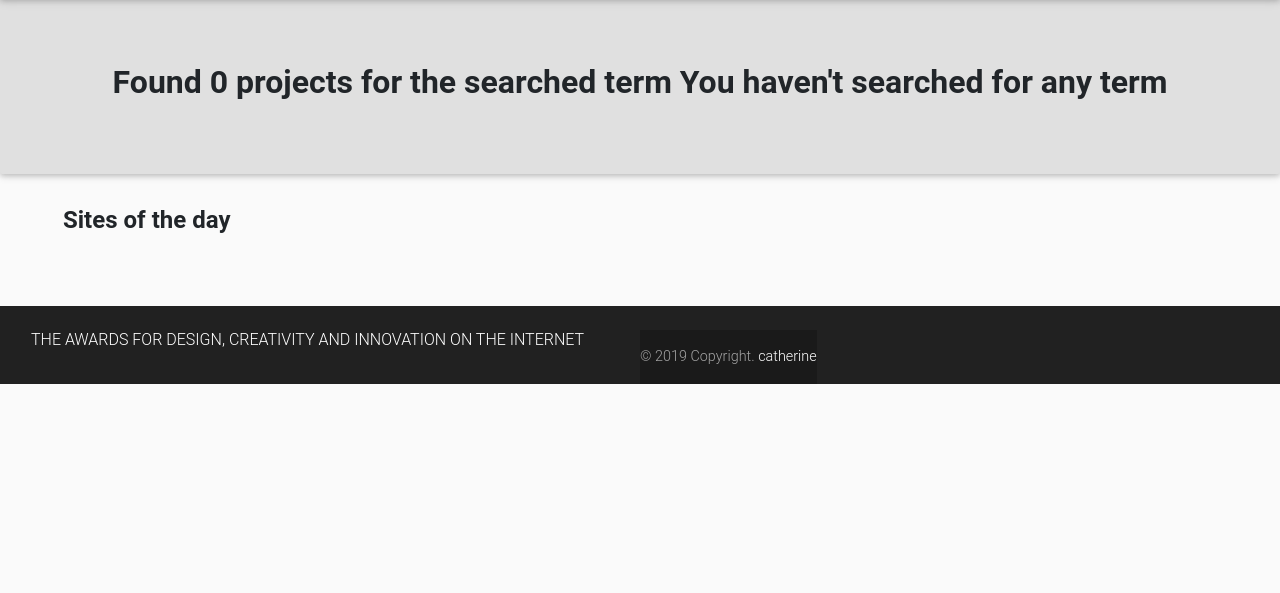
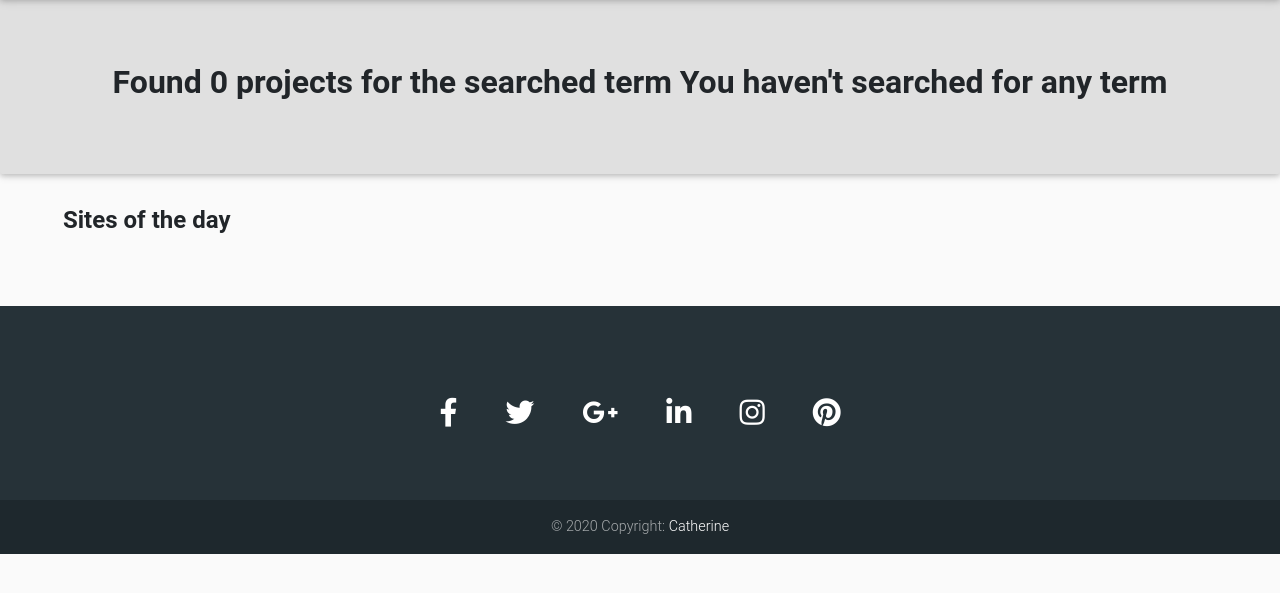
Before and after one commit to catherine244/Reddit, a Django app: page /search/ in a window 1280 px wide. Shown: the part 79-672 px from the top of the page. Run offline with Django 3.2, Linux system fonts and the light colour scheme; the visitor is signed in with stand-in values (Sample User, id 1); some libraries are stand-ins or nearby versions.

Commit message:
added footer

```diff
--- a/awwards/templates/index.html
+++ b/awwards/templates/index.html
@@ -21,10 +21,7 @@
                       <!-- Divider -->
                       <hr class="hr-light">
                       <p class="font-weight-bold white-text">The awards of design, creativity and innovation on the internet</p>
-                      <!-- <a href="/accounts/login"><button type="button" class="btn btn-outline-white">Login<i class="fa fa-book ml-2"></i></button>
-                      </a>
-                      <a href="accounts/register"><button type="button" class="btn btn-outline-white">Sign Up<i class="fa fa-book ml-2"></i></button>
-                      </a> -->
+
                   </div>
 
               </div>
--- a/awwards/templates/layout.html
+++ b/awwards/templates/layout.html
@@ -10,7 +10,7 @@
 <link rel="icon" type="image/png" sizes="16x16" href="/static/favicon-16x16.png">
 
   {% if title %}
-  <title>Awwards - {{title}}</title>
+  <title>Awwards {{title}}</title>
   {% else %}
     <title> Awwards </title>
   {% endif %}
@@ -67,28 +67,55 @@
     {% endblock %}
     <div class="mb-4 pb-4"></div>
    <!-- Footer -->
-<footer class="page-footer font-small bg-dark mt-4 pt-4">
+<footer class="page-footer font-small special-color-dark pt-4">
 
-      <!-- Footer Links -->
-  <div class="container-fluid text-center text-md-left">
+  <!-- Footer Elements -->
+  <div class="container">
 
-      <!-- Grid row -->
+    <!-- Grid row-->
     <div class="row">
 
       <!-- Grid column -->
-        <div class="col-md-6 mt-md-0 mt-3">
+      <div class="col-md-12 py-5">
+        <div class="mb-5 flex-center">
 
-          <!-- Content -->
-          <h6 class="text-uppercase pl-2 ml-2">The awards for design, creativity and innovation on the Internet</h6>
-
+          <!-- Facebook -->
+          <a class="fb-ic">
+            <i class="fab fa-facebook-f fa-lg white-text mr-md-5 mr-3 fa-2x"> </i>
+          </a>
+          <!-- Twitter -->
+          <a class="tw-ic">
+            <i class="fab fa-twitter fa-lg white-text mr-md-5 mr-3 fa-2x"> </i>
+          </a>
+          <!-- Google +-->
+          <a class="gplus-ic">
+            <i class="fab fa-google-plus-g fa-lg white-text mr-md-5 mr-3 fa-2x"> </i>
+          </a>
+          <!--Linkedin -->
+          <a class="li-ic">
+            <i class="fab fa-linkedin-in fa-lg white-text mr-md-5 mr-3 fa-2x"> </i>
+          </a>
+          <!--Instagram-->
+          <a class="ins-ic">
+            <i class="fab fa-instagram fa-lg white-text mr-md-5 mr-3 fa-2x"> </i>
+          </a>
+          <!--Pinterest-->
+          <a class="pin-ic">
+            <i class="fab fa-pinterest fa-lg white-text fa-2x"> </i>
+          </a>
+        </div>
+      </div>
+      <!-- Grid column -->
 
     </div>
+    <!-- Grid row-->
 
-    <!-- Footer Links -->
+  </div>
+  <!-- Footer Elements -->
 
   <!-- Copyright -->
-    <div class="footer-copyright text-center py-3">© 2019 Copyright.
-      <a href="https://github.com/catherine244"> catherine</a>
+  <div class="footer-copyright text-center py-3">© 2020 Copyright:
+    <a href="https://github.com/catherine244"> Catherine</a>
   </div>
   <!-- Copyright -->
 
--- a/awwards/templates/search.html
+++ b/awwards/templates/search.html
@@ -47,10 +47,7 @@
 
                             <a href="/project/{{project_item.id}}">
                               <div class="mask rgba-black-light">
-                                  <!-- <div class="d-flex justify-content-end">
-                                   <a href="{{project_item.link}}" target="_blank" title="Visit site"> <button type="button" class="btn btn-light px-3"><i class="fas fa-directions" aria-hidden="true"></i></button>
-                                  </a></div> -->
-                                <!-- <img class="ico-svg" src="/media/images/redo-arrow (2).png" alt=""> -->
+
                               </div>
                             </a>
                           </div>
```
Also changed, not shown: awwards/templates/registration/layout.html (+36 -66 lines). Lines whose indentation alone changed are shown as unchanged.
